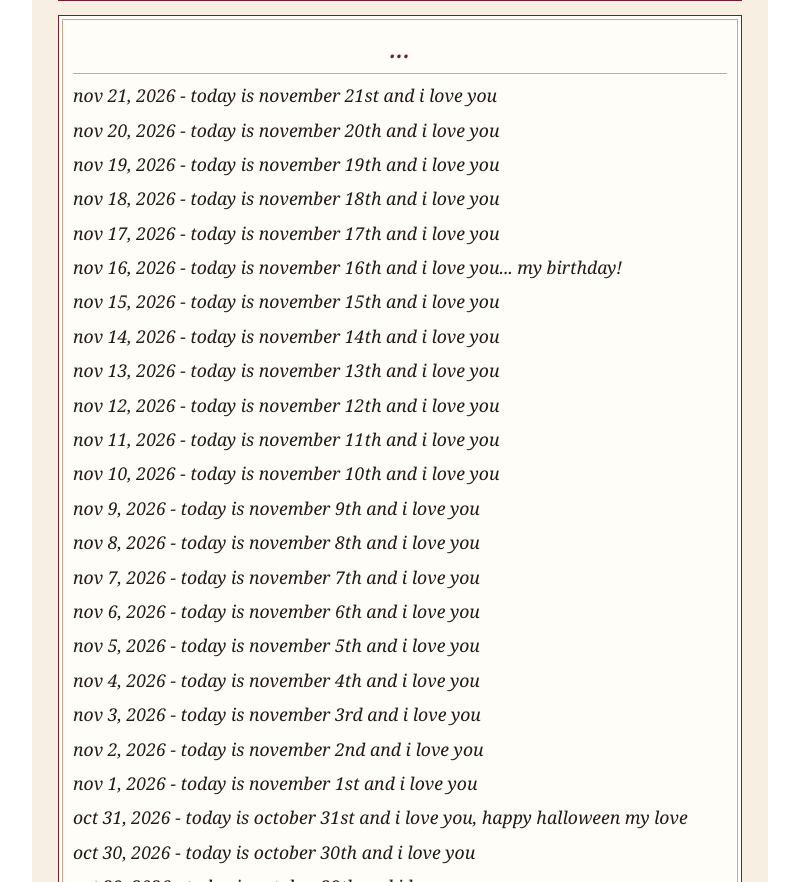
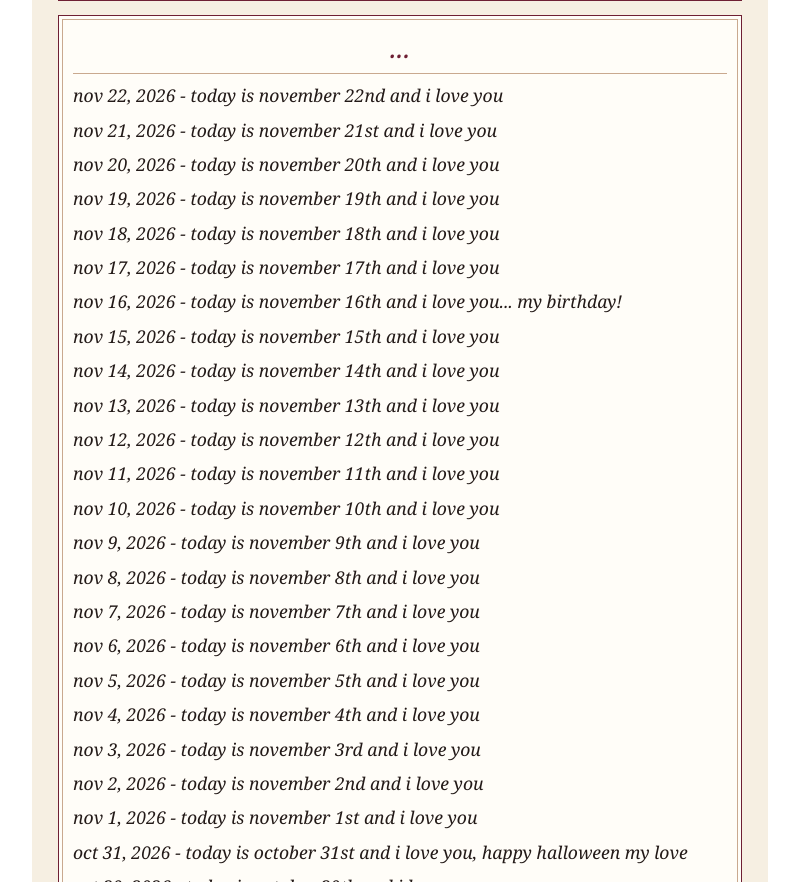
Before and after one commit to jjwarren7/jjwarren7.github.io, a plain HTML site: page index.html in a window 1280 px wide. Shown: the part 2433-3315 px from the top of the page, without its empty margins (122-921 px from the left). Drawn offline with Linux system fonts and the light colour scheme; a web font is replaced by a local one.

Commit message:
Update index.html

```diff
--- a/index.html
+++ b/index.html
@@ -70,6 +70,7 @@ i look forward to your updates, i love you my love.</p>
 
       <article id="updates">
         <header><h2>...</h2></header>
+        <p><i>nov 22, 2026</i> - today is november 22nd and i love you</p>
         <p><i>nov 21, 2026</i> - today is november 21st and i love you</p>
         <p><i>nov 20, 2026</i> - today is november 20th and i love you</p>
         <p><i>nov 19, 2026</i> - today is november 19th and i love you</p>
```
